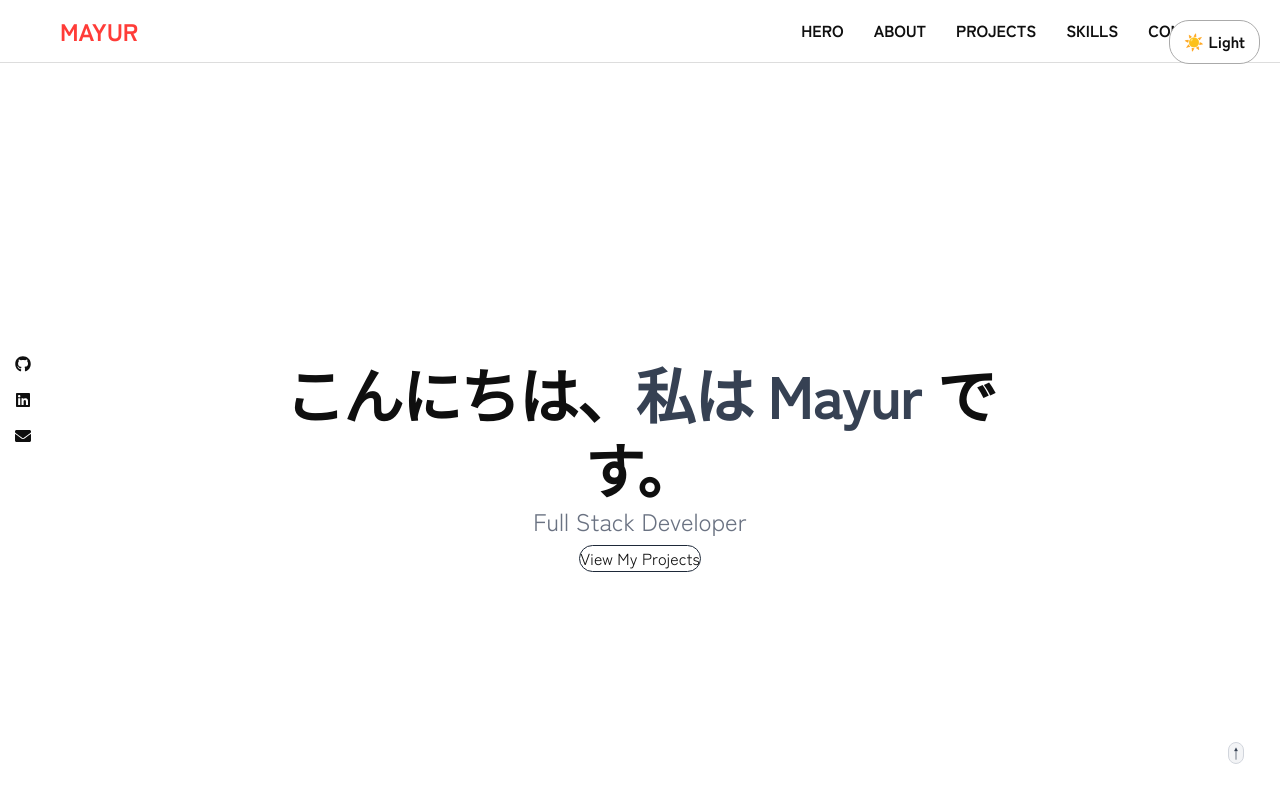
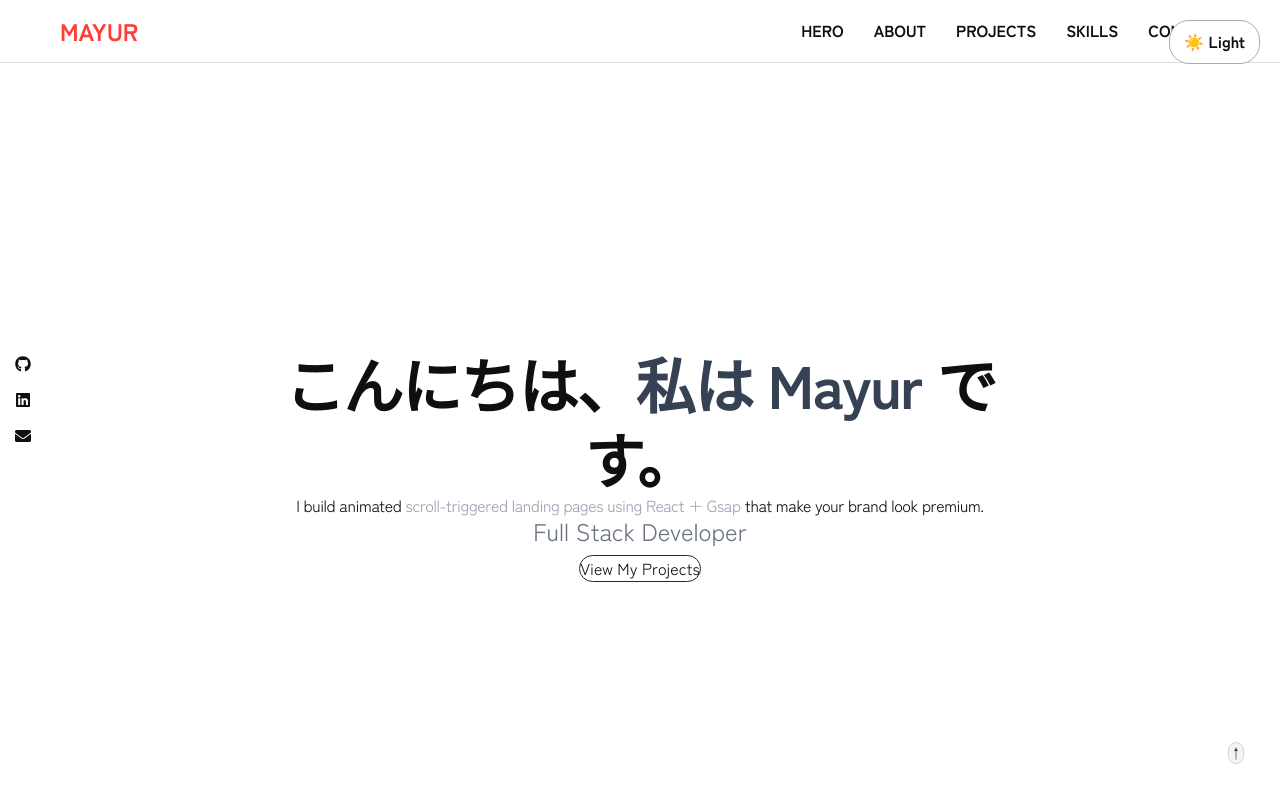
Before and after one commit to MayurArgade/My-Portfolio, a React (Vite) app: page / in a window 1280 px wide. Shown: the top 800 px of the page. Built offline with nearby package versions, Linux system fonts and the light colour scheme.

Commit message:
Update Hero.jsx

```diff
--- a/src/components/Hero.jsx
+++ b/src/components/Hero.jsx
@@ -25,7 +25,9 @@ const Hero = ({ darkMode }) => {
         <h1 className={`text-4xl md:text-6xl font-semibold tracking-tight leading-tight`}>
           こんにちは、<span className={darkMode ? 'text-gray-300' : 'text-gray-700'}>私は Mayur</span> です。
         </h1>
-
+       <h1 className={`text-2l md:text-2l font-mid tracking-tight leading-tight`}>
+          I build animated <span className={darkMode ? 'text-gray-300' : 'text-gray-400'}>scroll-triggered landing pages using React + Gsap</span> that make your brand look premium.
+        </h1>
         <p className={`mt-6 text-xl md:text-2xl min-h-[2.5rem] transition-all ${
           darkMode ? 'text-gray-400' : 'text-gray-500'
         }`}>
```
